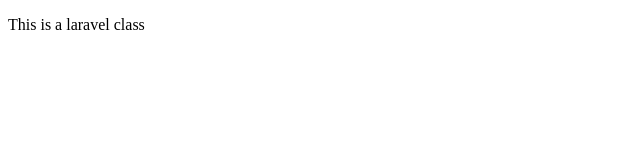
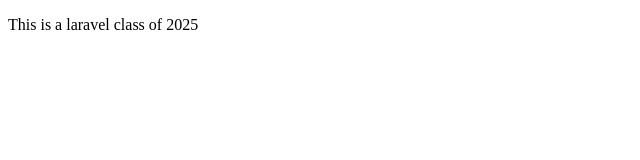
Before and after one commit to Yemiece/Laravel_class-1, a plain HTML site: page index.html in a window 1280 px wide. Shown: the full height of the page, 0-640 px from the left. Drawn offline with Linux system fonts and the light colour scheme.

Commit message:
add content to index.htm

```diff
--- a/index.html
+++ b/index.html
@@ -6,6 +6,6 @@
     <title>Document</title>
 </head>
 <body>
-    <p>This is a laravel class</p>
+    <p>This is a laravel class of 2025</p>
 </body>
 </html>
```
